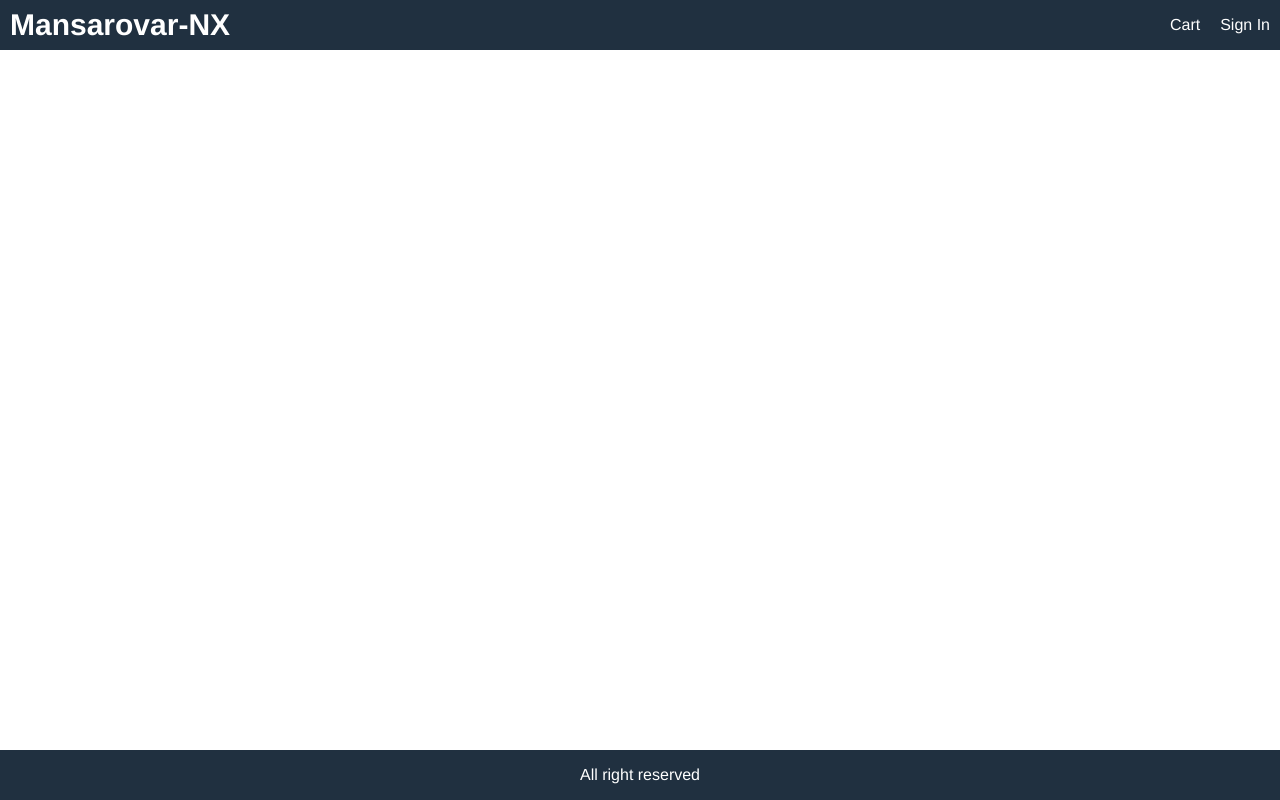
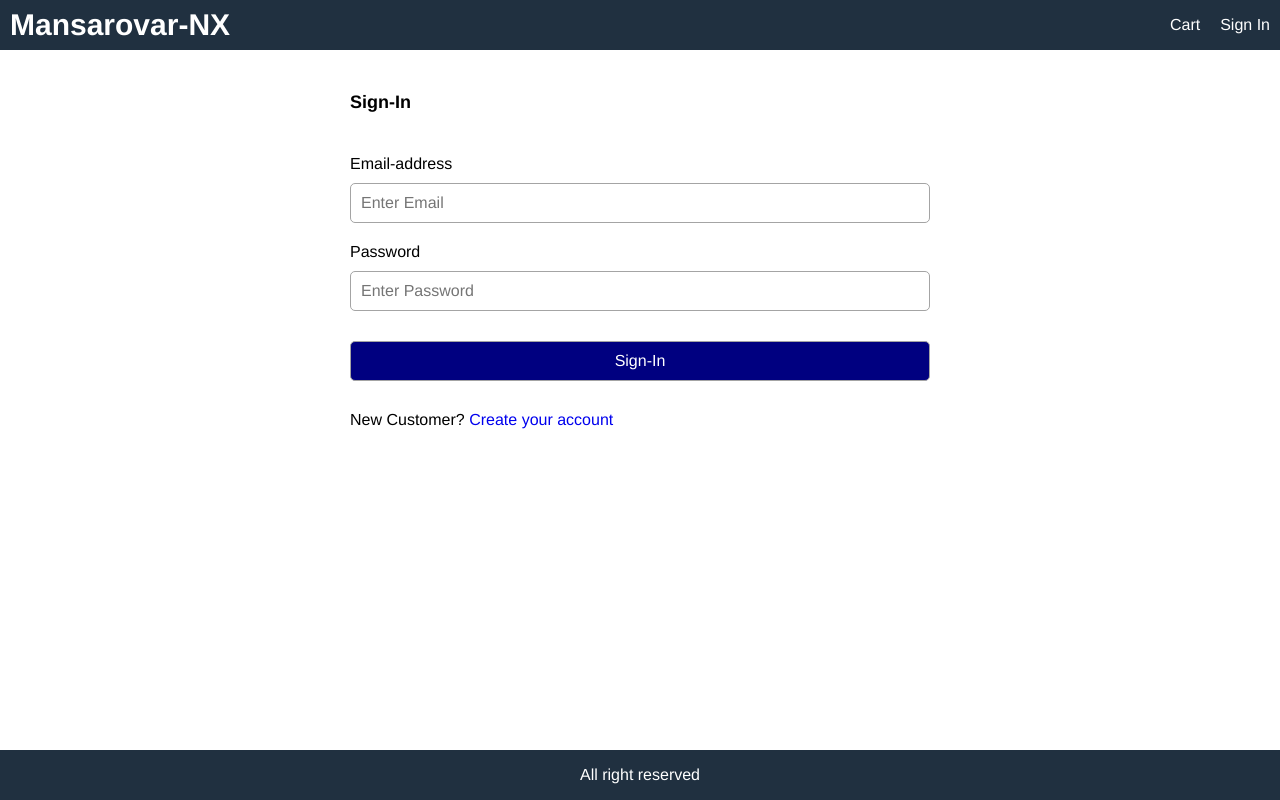
Before and after one commit to AkshatAdani/Mansarovar-NX, a React (Create React App) app in the folder frontend/: page /signin in a window 1280 px wide. Built offline with nearby package versions, Linux system fonts and the light colour scheme.

Commit message:
design sign in screen

```diff
--- a/frontend/src/App.js
+++ b/frontend/src/App.js
@@ -4,6 +4,7 @@
 import CartScreen from './Screens/CartScreen';
 import HomeScreen from './Screens/HomeScreen';
 import ProductScreen from './Screens/ProductScreen';
+import signinScreen from './Screens/signinScreen';
 function App() {
   const cart = useSelector(state => state.cart);
   const {cartItems} = cart;
@@ -27,6 +28,7 @@
       <main>
         <Route path="/cart/:id?" component={CartScreen}></Route>
         <Route path="/product/:id" component={ProductScreen}></Route>
+        <Route path="/signin" component={signinScreen} exact></Route>
         <Route path="/" component={HomeScreen} exact></Route>
 </main>
 <footer className="row center">All right reserved</footer>
--- /dev/null
+++ b/frontend/src/Screens/signinScreen.js
@@ -0,0 +1,40 @@
+import React, { useState } from 'react';
+import {Link} from 'react-router-dom';
+
+export default function SigninScreen(){
+    const[email, setEmail] = useState('');
+    const[password, setPassword] = useState('');
+    const submitHandler = (e) => {
+        e.preventDefault();
+    }
+    return(
+        <div>
+            <form className="form" onSubmit={submitHandler}>
+                <div>
+                    <h1>Sign-In</h1>
+                </div>
+                <div>
+                    <label htmlFor="email">Email-address</label>
+                    <input type="email" id="email" placeholder="Enter Email" required
+                    onChange={(e) => setEmail(e.target.value)}></input>
+                </div>
+                <div>
+                    <label htmlFor="password">Password</label>
+                    <input type="password" id="password" placeholder="Enter Password" required
+                    onChange={(e) => setPassword(e.target.value)}></input>
+                </div>
+                <div>
+                    <label />
+                    <button className="primary" type="submit">Sign-In</button>
+                </div>
+                <div>
+                    <label />
+                    <div>
+                        New Customer? {' '}
+                        <Link to="/register">Create your account</Link>
+                    </div>
+                </div>
+            </form>
+        </div>
+    )
+}
--- a/frontend/src/index.css
+++ b/frontend/src/index.css
@@ -194,3 +194,20 @@
     color: #a02020;
     background-color: #ffe0e0;
   }
+
+  /* Form */
+  .form{
+    max-width: 60rem;
+    margin: 0 auto;
+  }
+
+  .form > div {
+    display: flex;
+    flex-direction: column;
+    margin: 1rem;
+  }
+
+  .form label{
+    margin: 1rem 0;
+    display: block;
+  }
```
